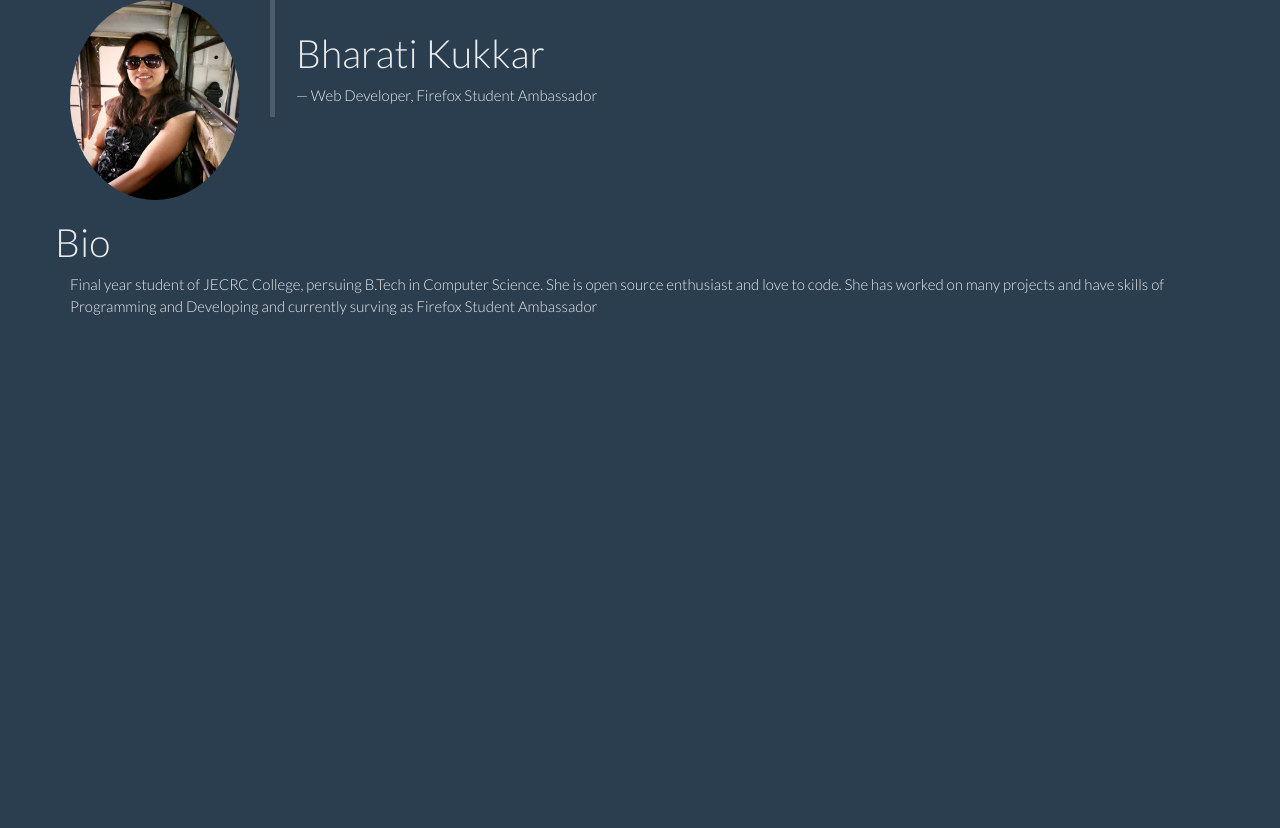
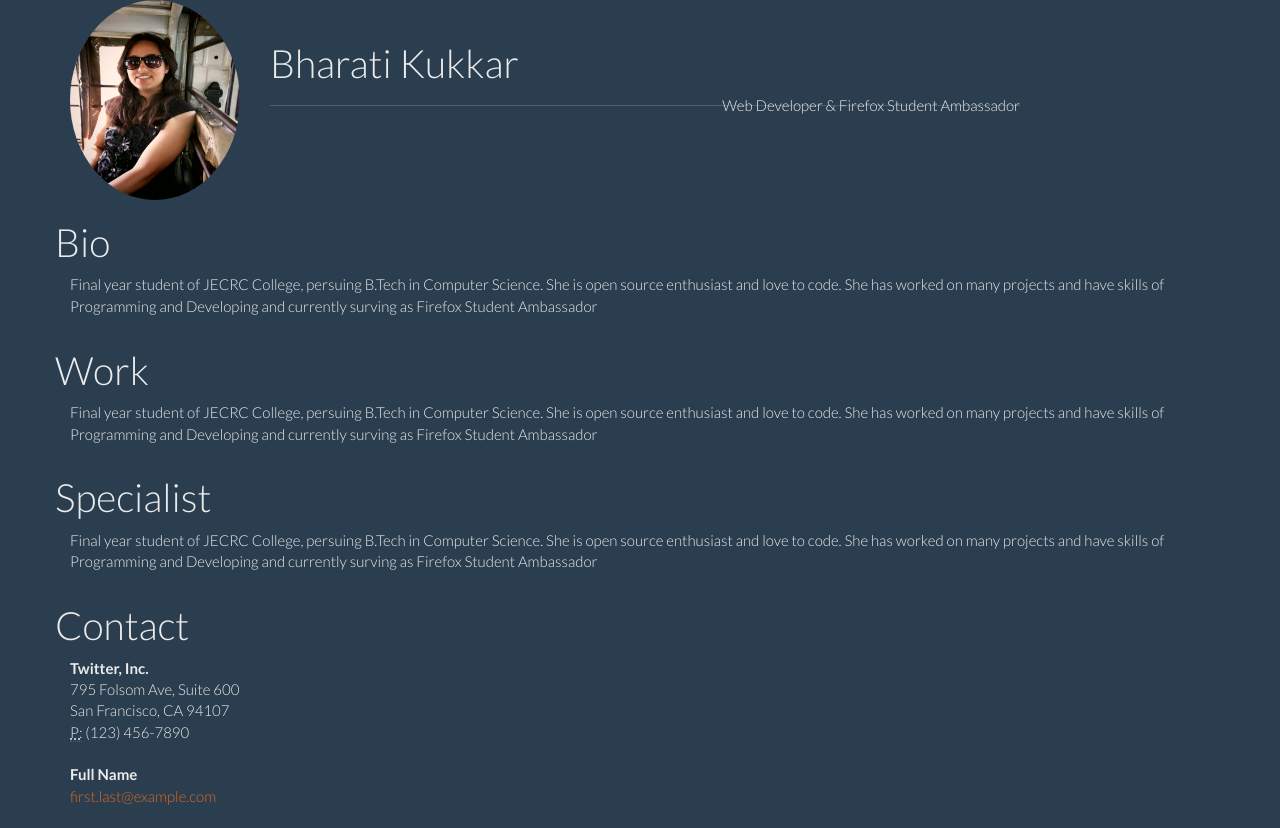
Before and after one commit to bharati26/bharati26.github.io, a plain HTML site: page index.html in a window 1280 px wide. Before the commit the page ends 800 px from the top, so only its background shows below. Drawn offline with Linux system fonts and the light colour scheme.

Commit message:
content added

```diff
--- a/index.html
+++ b/index.html
@@ -15,16 +15,42 @@
 					<img src="./img/user.jpg" alt="Profile Pic" class="img-circle">
 				</div>
 				<div class="col-md-8">
-					<blockquote>
+					<div class="page-header">
 					  <h1>Bharati Kukkar</h1>
-					  <footer>Web Developer, Firefox Student Ambassador</footer>
-					</blockquote>
+					  <p class="pull-right">Web Developer &amp; Firefox Student Ambassador</p>
+					</div>
+
 				</div>
 			</div>
 			<div class="row">
 				<h1>Bio</h1>
 				<div class="col-md-12"><p>Final year student of JECRC College, persuing B.Tech in Computer Science. She is open source enthusiast and love to code. She has worked on many projects and have skills of Programming and Developing and currently surving as Firefox Student Ambassador</p></div>
 			</div>
+			<div class="row">
+				<h1>Work</h1>
+				<div class="col-md-12"><p>Final year student of JECRC College, persuing B.Tech in Computer Science. She is open source enthusiast and love to code. She has worked on many projects and have skills of Programming and Developing and currently surving as Firefox Student Ambassador</p></div>
+			</div>
+			<div class="row">
+				<h1>Specialist</h1>
+				<div class="col-md-12"><p>Final year student of JECRC College, persuing B.Tech in Computer Science. She is open source enthusiast and love to code. She has worked on many projects and have skills of Programming and Developing and currently surving as Firefox Student Ambassador</p></div>
+			</div>
+			<div class="row">
+				<h1>Contact</h1>
+				<div class="col-md-12">
+					<address>
+					  <strong>Twitter, Inc.</strong><br>
+					  795 Folsom Ave, Suite 600<br>
+					  San Francisco, CA 94107<br>
+					  <abbr title="Phone">P:</abbr> (123) 456-7890
+					</address>
+
+					<address>
+					  <strong>Full Name</strong><br>
+					  <a href="mailto:#">first.last@example.com</a>
+					</address>
+
+				</div>
+			</div>
 		</div>
 	</body>
 </html>
```
